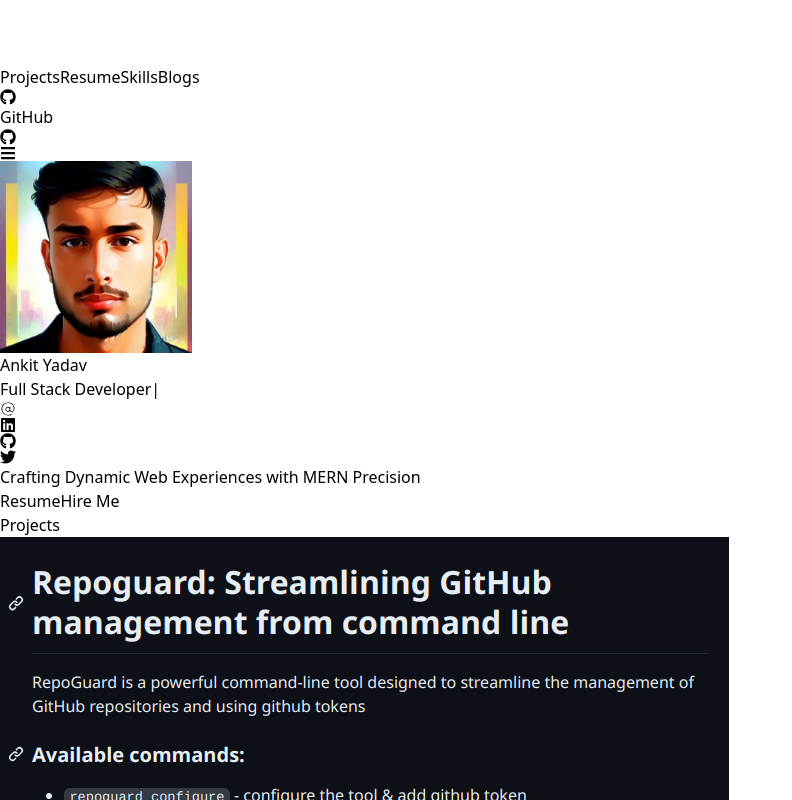
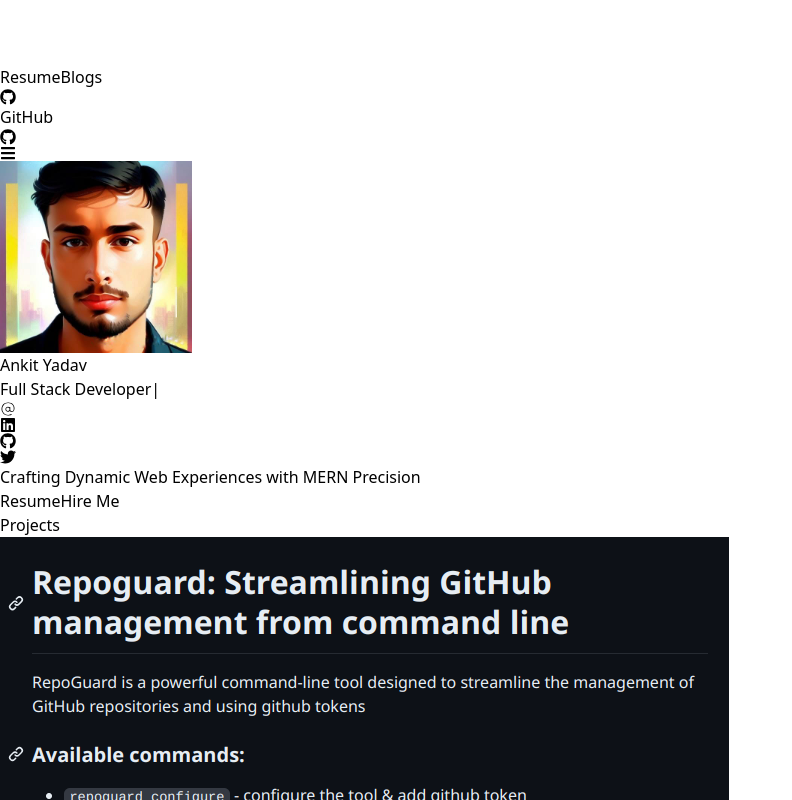
Before and after one commit to ydv-ankit/portfolio, a React (Vite) app: page / in a window 1280 px wide. Shown: the top 800 px of the page, without its empty margins (0-792 px from the left). Built offline with nearby package versions, Linux system fonts and the light colour scheme; grey boxes are pictures that could not be loaded.

Commit message:
fix: navigation links

```diff
--- a/src/App.tsx
+++ b/src/App.tsx
@@ -4,14 +4,14 @@ import Skills from "./components/Skills";
 import { projects } from "./utils/projects";
 import { motion } from "framer-motion";
 
-const page = () => {
+const App = () => {
   return (
     <div className="bg-[#21263d] overflow-hidden">
       <div className="lg:w-3/5 w-[95vw] mx-auto min-h-screen text-white">
         <div className="h-32"></div>
         <Profile />
         {projects && (
-          <motion.div className="mt-8 pb-4" id="projects">
+          <div className="mt-8 pb-4">
             <motion.div
               className="my-4 text-2xl font-extrabold"
               initial={{ opacity: 0, scale: 0.5 }}
@@ -23,7 +23,7 @@ const page = () => {
                 <ProjectCard key={index} project={project} />
               ))}
             </section>
-          </motion.div>
+          </div>
         )}
         <Skills />
       </div>
@@ -31,4 +31,4 @@ const page = () => {
   );
 };
 
-export default page;
+export default App;
--- a/src/components/Navbar.tsx
+++ b/src/components/Navbar.tsx
@@ -18,14 +18,8 @@ const Navbar = () => {
           </Link>
         </div>
         <div className="hidden lg:flex space-x-8">
-          <Link to={"#projects"} className="p-2 m-2 cursor-pointer font-medium hover:text-blue-500 rounded-md">
-            Projects
-          </Link>
           <Link to={"https://resume.ankitydv.me"} target="_blank" className="p-2 m-2 cursor-pointer font-medium hover:text-blue-500 rounded-md">
             Resume
-          </Link>
-          <Link to={"#skills"} className="p-2 m-2 cursor-pointer font-medium hover:text-blue-500 rounded-md">
-            Skills
           </Link>
           <Link to={"https://heyankit.hashnode.dev"} target="_blank" className="p-2 m-2 cursor-pointer font-medium hover:text-blue-500 rounded-md">
             Blogs
@@ -49,16 +43,6 @@ const Navbar = () => {
         <div className="lg:hidden bg-[#21263d] text-white shadow-lg">
           <ul className="flex flex-col items-center">
             <li className="p-2 m-2 cursor-pointer font-medium hover:text-blue-500 rounded-md">
-              <Link to={"#projects"} onClick={toggleMenu}>
-                Projects
-              </Link>
-            </li>
-            <li className="p-2 m-2 cursor-pointer font-medium hover:text-blue-500 rounded-md">
-              <Link to={"#skills"} onClick={toggleMenu}>
-                Skills
-              </Link>
-            </li>
-            <li className="p-2 m-2 cursor-pointer font-medium hover:text-blue-500 rounded-md">
               <Link to={"https://resume.ankitydv.me"} onClick={toggleMenu}>
                 Resume
               </Link>
--- a/src/components/Skills.tsx
+++ b/src/components/Skills.tsx
@@ -28,7 +28,7 @@ const Skill = ({ text, x, y }: { text: string; x: number; y: number }) => {
 
 export default function Skills() {
   return (
-    <div id="skills" className="w-full">
+    <div className="w-full">
       <div className="my-3 text-2xl font-extrabold">Skills</div>
       <div className="w-full h-vh flex items-center justify-center">
         <div className="hidden lg:flex flex-wrap justify-center items-center rounded-full bg-circularLight h-screen">
```
